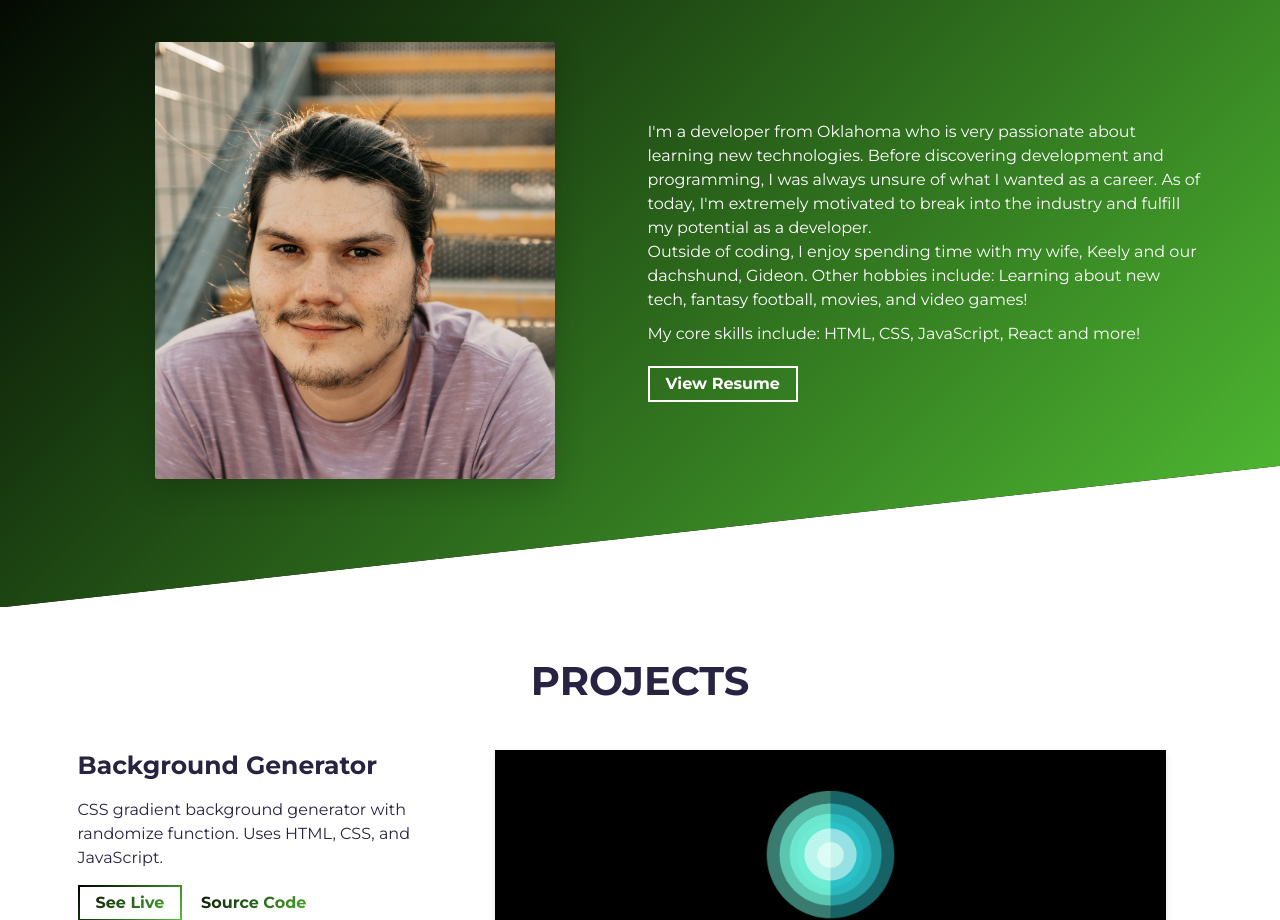
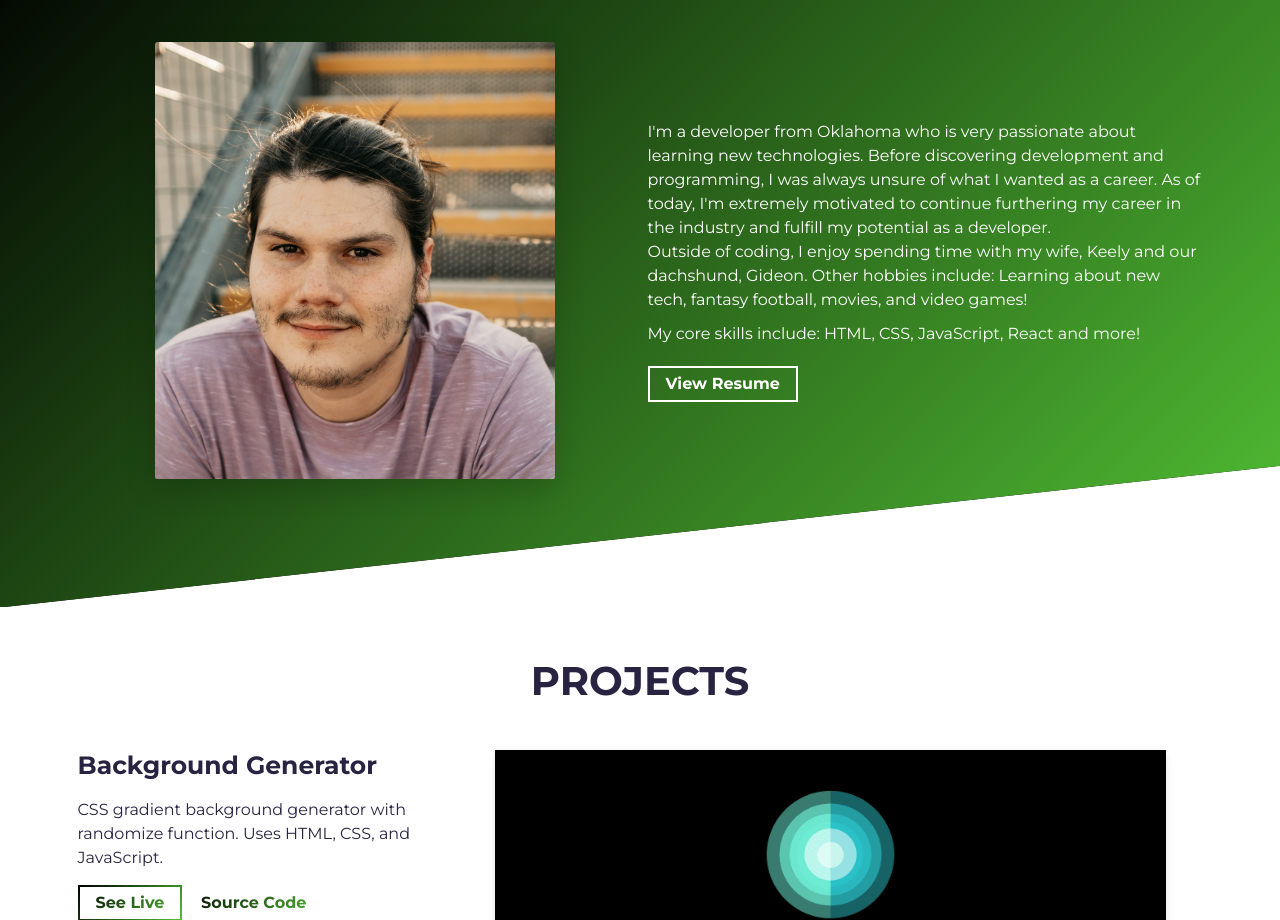
Before and after one commit to jangoscript/portfolio, a website built with Parcel: page src/index.html in a window 1280 px wide. Shown: the part 901-1821 px from the top of the page. Built offline with nearby package versions, Linux system fonts and the light colour scheme.

Commit message:
Update index.html

```diff
--- a/src/index.html
+++ b/src/index.html
@@ -71,7 +71,7 @@
               <p class="about-wrapper__info-text">
                 I'm a developer from Oklahoma who is very passionate about learning
                 new technologies. Before discovering development and programming, I was
-                always unsure of what I wanted as a career. As of today, I'm extremely motivated to break into the industry
+                always unsure of what I wanted as a career. As of today, I'm extremely motivated to continue furthering my career in the industry
                 and fulfill my potential as a developer.
                 <br>
                 Outside of coding, I enjoy spending time with my wife, Keely and our dachshund, Gideon.
```
